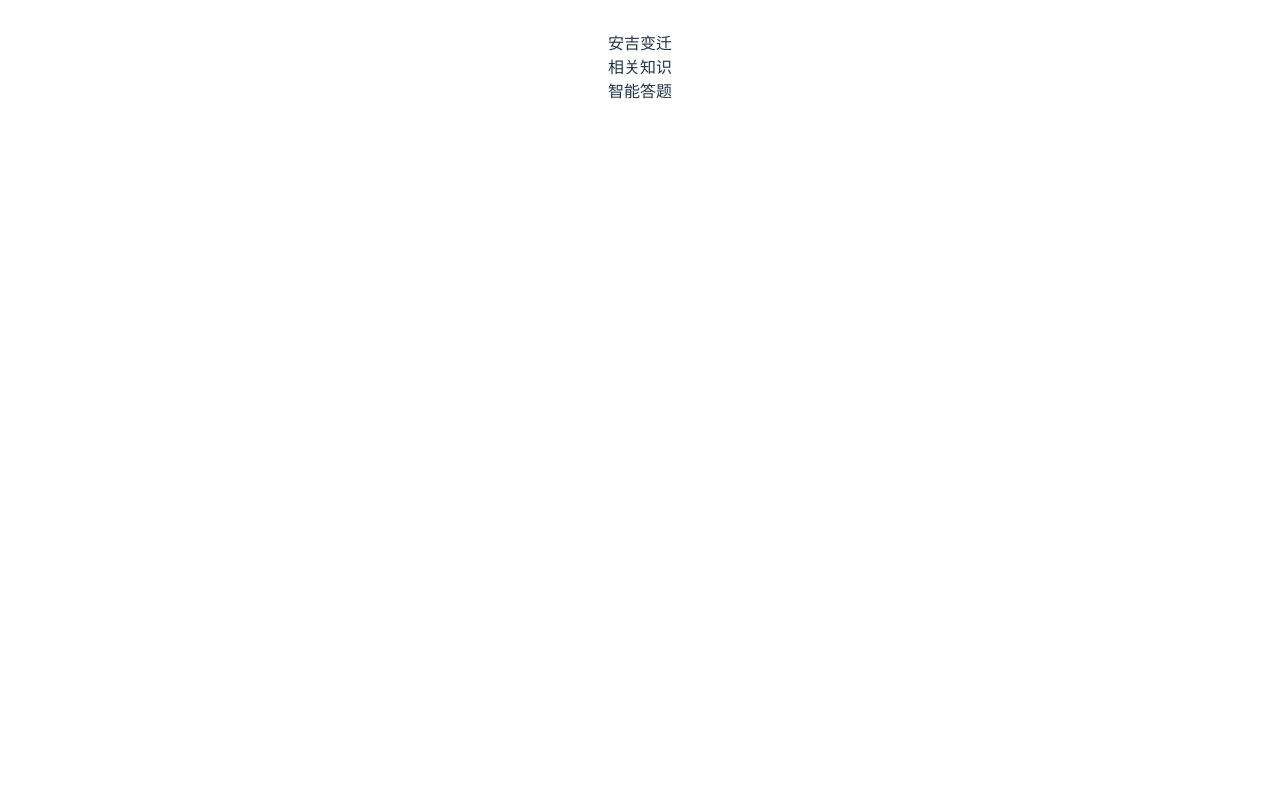
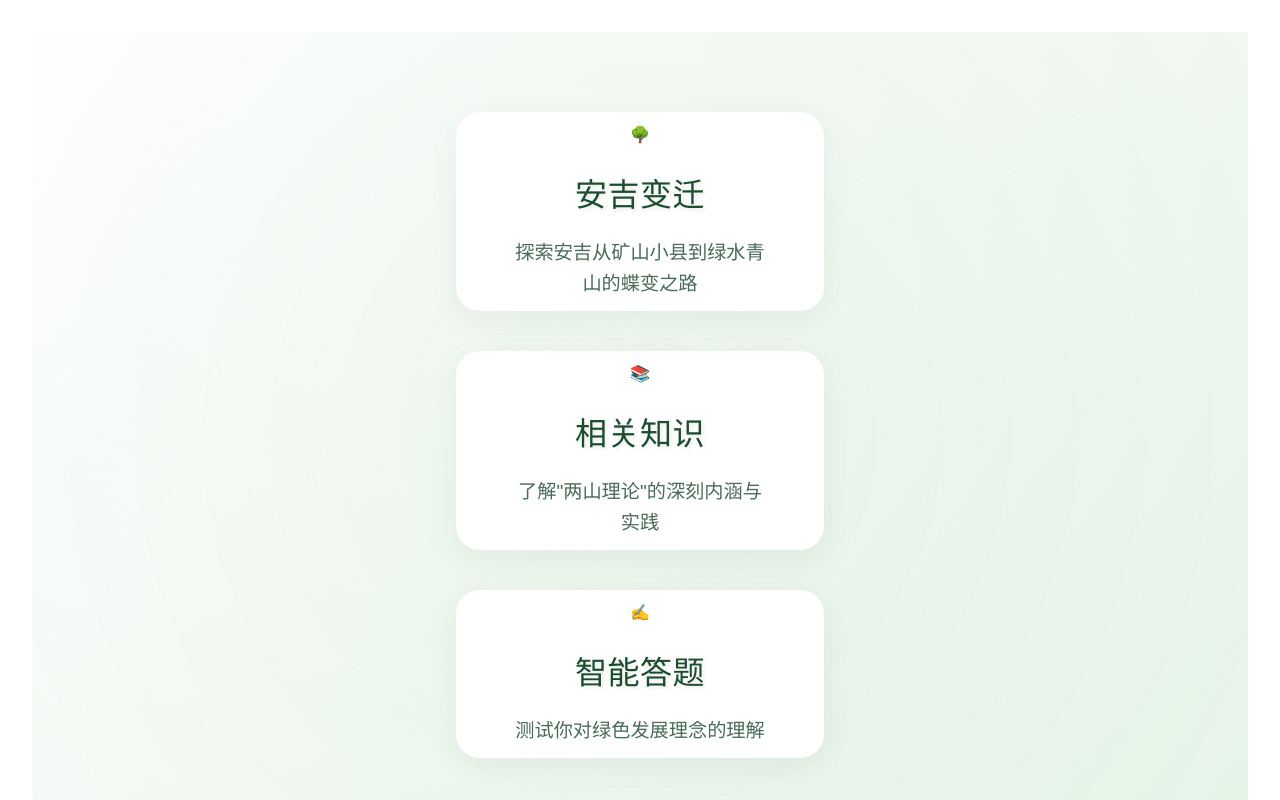
Before and after one commit to Aurora-0413/greengold, a Vue app in the folder green-gold/: page /main in a window 1280 px wide. Built offline with nearby package versions, Linux system fonts and the light colour scheme.

Commit message:
美化主页

```diff
--- a/green-gold/src/components/AnjiTimeline.vue
+++ b/green-gold/src/components/AnjiTimeline.vue
@@ -138,7 +138,7 @@ export default {
 <style scoped>
 .timeline-container {
   min-height: 100vh;
-  background: linear-gradient(135deg, #ffffff 0%, #7ab594 100%);
+  background: linear-gradient(135deg, #ffffff 0%, #ffccd5 100%);
   padding: 2rem;
   overflow-x: hidden;
   position: relative;
@@ -146,7 +146,7 @@ export default {
 
 .timeline-header {
   text-align: center;
-  color: #2c5841;
+  color: #d23f57;
   margin-bottom: 3rem;
   animation: fadeInDown 1s ease;
 }
@@ -244,11 +244,11 @@ export default {
   width: 24px;
   height: 24px;
   background: white;
-  border: 4px solid #4a8c6c;
+  border: 4px solid #d23f57;
   border-radius: 50%;
   cursor: pointer;
   transition: all 0.3s ease;
-  box-shadow: 0 0 0 0 rgba(74, 140, 108, 0.7);
+  box-shadow: 0 0 0 0 rgba(210, 63, 87, 0.7);
   animation: pulse 2s infinite;
   z-index: 2;
 }
@@ -256,8 +256,8 @@ export default {
 .timeline-item.active .timeline-dot,
 .timeline-dot:hover {
   transform: scale(1.5);
-  background: #4a8c6c;
-  box-shadow: 0 0 20px rgba(74, 140, 108, 0.8);
+  background: #d23f57;
+  box-shadow: 0 0 20px rgba(210, 63, 87, 0.8);
 }
 
 .timeline-content {
@@ -279,26 +279,26 @@ export default {
 .year {
   font-size: 2rem;
   font-weight: bold;
-  color: #2c5841;
+  color: #d23f57;
   margin-bottom: 0.5rem;
 }
 
 .event-title {
   font-size: 1.4rem;
   font-weight: bold;
-  color: #2c5841;
+  color: #d23f57;
   margin-bottom: 0.5rem;
 }
 
 .event-desc {
   font-size: 1rem;
-  color: #447a5c;
+  color: #bf4f65;
   margin-bottom: 1rem;
   line-height: 1.5;
 }
 
 .view-btn {
-  background: linear-gradient(135deg, #4a8c6c 0%, #2c5841 100%);
+  background: linear-gradient(135deg, #d23f57 0%, #bf4f65 100%);
   color: white;
   border: none;
   padding: 0.8rem 1.5rem;
@@ -307,12 +307,12 @@ export default {
   font-size: 1rem;
   font-weight: 600;
   transition: all 0.3s ease;
-  box-shadow: 0 4px 12px rgba(74, 140, 108, 0.4);
+  box-shadow: 0 4px 12px rgba(210, 63, 87, 0.4);
 }
 
 .view-btn:hover {
   transform: translateY(-2px);
-  box-shadow: 0 6px 16px rgba(74, 140, 108, 0.6);
+  box-shadow: 0 6px 16px rgba(210, 63, 87, 0.6);
 }
 
 /* 视频弹窗 */
--- a/green-gold/src/components/MainPage.vue
+++ b/green-gold/src/components/MainPage.vue
@@ -1,13 +1,27 @@
 <template>
   <div class="main-page">
-    <div class="content">
-      <!-- 主要内容区域 -->
+    <div class="explore-container">
+      <div class="explore-item" @click="goToSection('anji')">
+        <div class="icon">🌳</div>
+        <h2>安吉变迁</h2>
+        <p>探索安吉从矿山小县到绿水青山的蝶变之路</p>
+        <div class="arrow-animation"></div>
+      </div>
+
+      <div class="explore-item" @click="goToSection('knowledge')">
+        <div class="icon">📚</div>
+        <h2>相关知识</h2>
+        <p>了解"两山理论"的深刻内涵与实践</p>
+        <div class="arrow-animation"></div>
+      </div>
+
+      <div class="explore-item" @click="goToSection('quiz')">
+        <div class="icon">✍️</div>
+        <h2>智能答题</h2>
+        <p>测试你对绿色发展理念的理解</p>
+        <div class="arrow-animation"></div>
+      </div>
     </div>
-    <nav class="navigation">
-      <div class="nav-item" @click="goToSection('anji')">安吉变迁</div>
-      <div class="nav-item" @click="goToSection('knowledge')">相关知识</div>
-      <div class="nav-item" @click="goToSection('quiz')">智能答题</div>
-    </nav>
   </div>
 </template>
 
@@ -27,34 +41,308 @@ export default {
 }
 </script>
 
-&lt;style scoped>
+<style scoped>
 .main-page {
   min-height: 100vh;
   display: flex;
   flex-direction: column;
+  background: linear-gradient(135deg, #ffffff 0%, #e8f4e9 100%);
+  padding: 2rem;
+  position: relative;
+  overflow: hidden;
 }
 
-.content {
-  flex: 1;
-  /* 暂时留空 */
+/* 添加装饰性背景元素 */
+.main-page::before {
+  content: '';
+  position: absolute;
+  top: -50%;
+  left: -50%;
+  width: 200%;
+  height: 200%;
+  background: radial-gradient(circle at center, rgba(76, 175, 80, 0.05) 0%, transparent 60%);
+  animation: rotate 60s linear infinite;
+  z-index: 0;
 }
 
-.navigation {
-  height: 60px;
-  background-color: #4CAF50;
+.map-container {
+  flex: 1;
+  position: relative;
+  padding: 2rem;
   display: flex;
-  justify-content: space-around;
+  justify-content: center;
   align-items: center;
 }
 
-.nav-item {
-  color: white;
+.location {
+  position: absolute;
   cursor: pointer;
-  padding: 1rem 2rem;
   transition: all 0.3s ease;
 }
 
-.nav-item:hover {
-  background-color: #45a049;
+.anji-location {
+  top: 30%;
+  left: 20%;
 }
-&lt;/style>
+
+.knowledge-location {
+  top: 30%;
+  right: 20%;
+}
+
+.quiz-location {
+  bottom: 30%;
+  right: 20%;
+}
+
+.location-marker {
+  position: relative;
+  width: 60px;
+  height: 60px;
+  border-radius: 50%;
+  background: rgba(255, 255, 255, 0.9);
+  display: flex;
+  justify-content: center;
+  align-items: center;
+  box-shadow: 0 4px 12px rgba(0, 0, 0, 0.2);
+}
+
+.marker-icon {
+  font-size: 1.8rem;
+  z-index: 2;
+}
+
+.pulse {
+  position: absolute;
+  width: 100%;
+  height: 100%;
+  background: rgba(210, 63, 87, 0.4);
+  border-radius: 50%;
+  animation: pulse 2s infinite;
+}
+
+.location-info {
+  position: absolute;
+  top: 120%;
+  left: 50%;
+  transform: translateX(-50%) scale(0.9);
+  background: rgba(255, 255, 255, 0.95);
+  padding: 1rem;
+  border-radius: 12px;
+  text-align: center;
+  width: 200px;
+  opacity: 0;
+  transition: all 0.3s ease;
+  box-shadow: 0 4px 12px rgba(0, 0, 0, 0.1);
+}
+
+.location:hover .location-info {
+  opacity: 1;
+  transform: translateX(-50%) scale(1);
+}
+
+.location h2 {
+  color: #d23f57;
+  font-size: 1.4rem;
+  margin-bottom: 0.5rem;
+}
+
+.location p {
+  color: #bf4f65;
+  font-size: 0.9rem;
+  line-height: 1.4;
+}
+
+.path-lines {
+  position: absolute;
+  width: 100%;
+  height: 100%;
+  top: 0;
+  left: 0;
+  pointer-events: none;
+}
+
+.path-line {
+  fill: none;
+  stroke: rgba(210, 63, 87, 0.3);
+  stroke-width: 2;
+  stroke-dasharray: 8;
+  animation: dash 30s linear infinite;
+}
+
+
+
+@keyframes pulse {
+  0% {
+    transform: scale(1);
+    opacity: 0.6;
+  }
+  70% {
+    transform: scale(1.5);
+    opacity: 0;
+  }
+  100% {
+    transform: scale(1);
+    opacity: 0;
+  }
+}
+
+@keyframes dash {
+  to {
+    stroke-dashoffset: 1000;
+  }
+}
+
+@keyframes rotate {
+  from {
+    transform: rotate(0deg);
+  }
+  to {
+    transform: rotate(360deg);
+  }
+}
+
+/* 响应式调整 */
+@media screen and (max-width: 768px) {
+  .location {
+    position: relative;
+    top: auto !important;
+    left: auto !important;
+    right: auto !important;
+    bottom: auto !important;
+    margin: 2rem 0;
+  }
+
+  .map-container {
+    flex-direction: column;
+    padding: 1rem;
+  }
+
+  .location-info {
+    position: relative;
+    top: 1rem;
+    opacity: 1;
+    transform: translateX(-50%) scale(1);
+  }
+
+  .path-lines {
+    display: none;
+  }
+
+  .compass {
+    top: 1rem;
+    left: 1rem;
+    width: 40px;
+    height: 40px;
+  }
+
+  .compass-inner {
+    width: 30px;
+    height: 30px;
+  }
+
+  .nav-item {
+    padding: 0.6rem 1rem;
+  }
+
+  .nav-text {
+    font-size: 0.9rem;
+  }
+}
+
+.explore-container {
+  display: flex;
+  flex-direction: column;
+  gap: 2.5rem;
+  max-width: 900px;
+  margin: 0 auto;
+  padding: 3rem 2rem;
+  flex: 1;
+  position: relative;
+  z-index: 1;
+  perspective: 1000px;
+}
+
+.explore-item {
+  background: rgba(255, 255, 255, 0.95);
+  border-radius: 24px;
+  padding: 2.5% 5%;
+  cursor: pointer;
+  position: relative;
+  transition: all 0.5s cubic-bezier(0.4, 0, 0.2, 1);
+  border: 2px solid transparent;
+  text-align: center;
+  backdrop-filter: blur(10px);
+  box-shadow: 0 8px 32px rgba(0, 0, 0, 0.05);
+  transform-style: preserve-3d;
+}
+
+.explore-item:hover {
+  transform: translateY(-8px) rotateX(2deg) rotateY(-2deg);
+  border-color: #4CAF50;
+  box-shadow:
+    0 20px 40px rgba(76, 175, 80, 0.15),
+    0 0 20px rgba(76, 175, 80, 0.1);
+}
+
+.explore-item .icon {
+  font-size: 1rem;
+  margin-bottom: 1.5rem;
+  transform-style: preserve-3d;
+  transform: translateZ(20px);
+  transition: all 0.5s ease;
+}
+
+.explore-item:hover .icon {
+  transform: translateZ(30px) scale(1.1);
+}
+
+.explore-item h2 {
+  color: #1b4d2e;
+  font-size: 2rem;
+  margin-bottom: 1.2rem;
+  font-weight: 700;
+  transform: translateZ(15px);
+  text-shadow: 2px 2px 4px rgba(0, 0, 0, 0.1);
+  letter-spacing: 0.5px;
+}
+
+.explore-item p {
+  color: #4a6b57;
+  font-size: 1.2rem;
+  line-height: 1.6;
+  transform: translateZ(10px);
+  max-width: 80%;
+  margin: 0 auto;
+}
+
+.arrow-animation {
+  position: absolute;
+  right: 3%;
+  top: 50%;
+  width: 20px;
+  height: 20px;
+  border-right: 3px solid #4CAF50;
+  border-bottom: 3px solid #4CAF50;
+  transform: translateY(-50%) rotate(-45deg);
+  opacity: 0;
+  transition: all 0.3s ease;
+}
+
+.explore-item:hover .arrow-animation {
+  opacity: 1;
+  right: 2%;
+}
+
+@keyframes pulse {
+  0% {
+    transform: scale(1);
+  }
+  50% {
+    transform: scale(1.1);
+  }
+  100% {
+    transform: scale(1);
+  }
+}
+</style>
```
